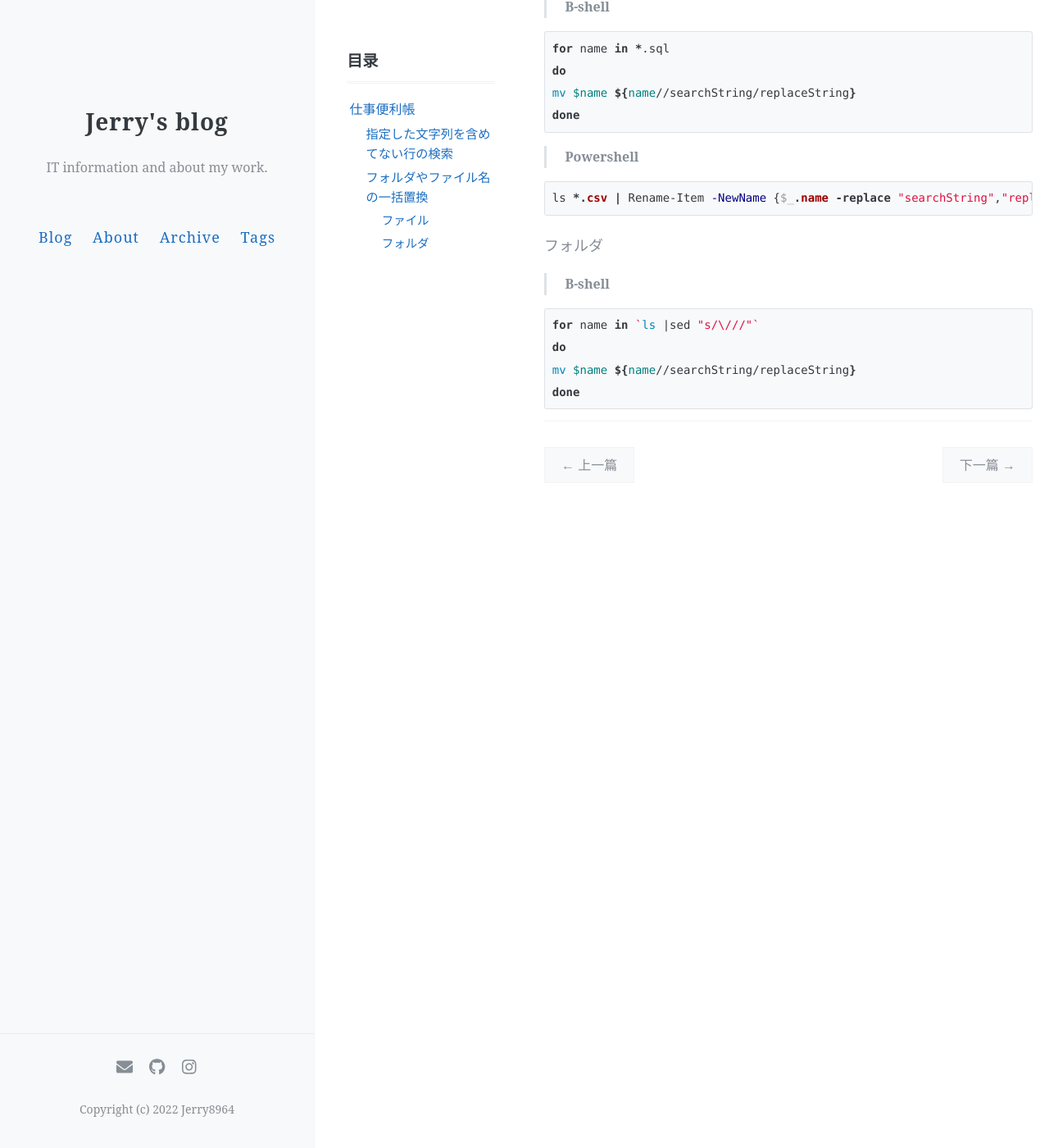
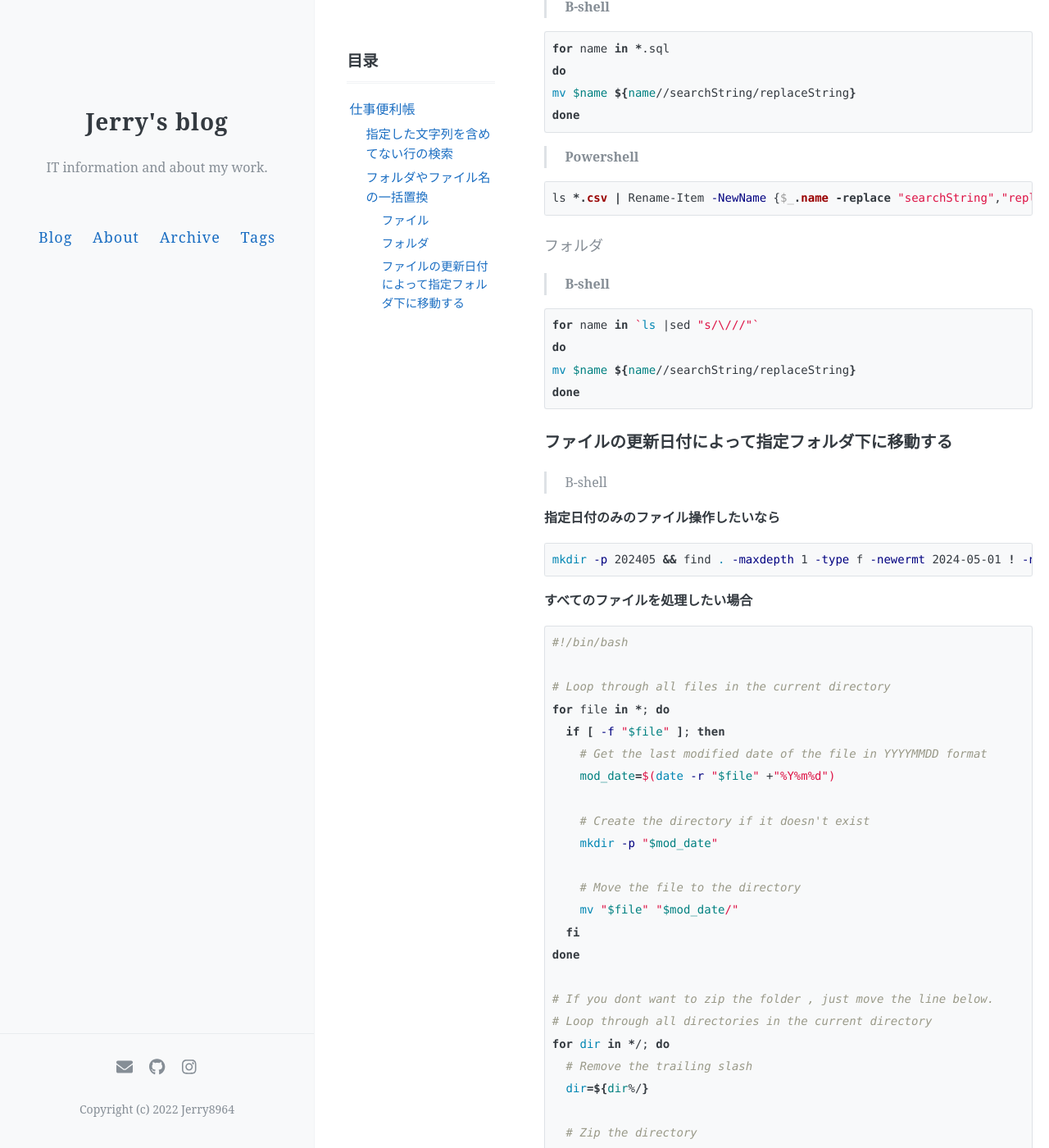
Before and after one commit to jerry8964/jerry8964.github.io, a Jekyll site: the page built from _posts/2021-08-01-regex-sakuraeditor-001.md, in a window 1280 px wide and 1400 px high, scrolled down 558 px. Shown: the whole window at 82% size. Built offline with Jekyll 4.4.1, drawn with Linux system fonts in a browser that asks for light colours; comment, search, counter and statistics services are not loaded; some of the changed text lies outside the part shown.

Commit message:
Add contents to sakuraeditor and add 2 files.

````diff
--- a/_posts/2021-08-01-regex-sakuraeditor-001.md
+++ b/_posts/2021-08-01-regex-sakuraeditor-001.md
@@ -54,3 +54,63 @@ do
 mv $name ${name//searchString/replaceString}
 done
 ```
+
+
+
+### ファイルの更新日付によって指定フォルダ下に移動する
+
+> B-shell
+
+**指定日付のみのファイル操作したいなら**
+
+```bash
+mkdir -p 202405 && find . -maxdepth 1 -type f -newermt 2024-05-01 ! -newermt 2024-06-01 -exec mv "{}" 202405/ \;
+```
+
+
+
+**すべてのファイルを処理したい場合**
+
+```bash
+#!/bin/bash
+
+# Loop through all files in the current directory
+for file in *; do
+  if [ -f "$file" ]; then
+    # Get the last modified date of the file in YYYYMMDD format
+    mod_date=$(date -r "$file" +"%Y%m%d")
+
+    # Create the directory if it doesn't exist
+    mkdir -p "$mod_date"
+
+    # Move the file to the directory
+    mv "$file" "$mod_date/"
+  fi
+done
+
+# If you dont want to zip the folder , just move the line below.
+# Loop through all directories in the current directory
+for dir in */; do
+  # Remove the trailing slash
+  dir=${dir%/}
+
+  # Zip the directory
+  zip -r "$dir.zip" "$dir"
+
+  # Optionally, remove the directory after zipping
+  rm -rf "$dir"
+done
+
+```
+
+・実行権限を付与する
+
+```bash
+chmod +x move_files_by_date.sh
+```
+
+・実行する
+
+```bash
+./move_files_by_date.sh
+```
````
Also changed, not shown: _posts/2023-12-15-Activities_of_UiPath_001.md (added, +37 -0 lines), _posts/2024-01-05-UiPath-Input-Dialog.md (added, +59 -0 lines).
